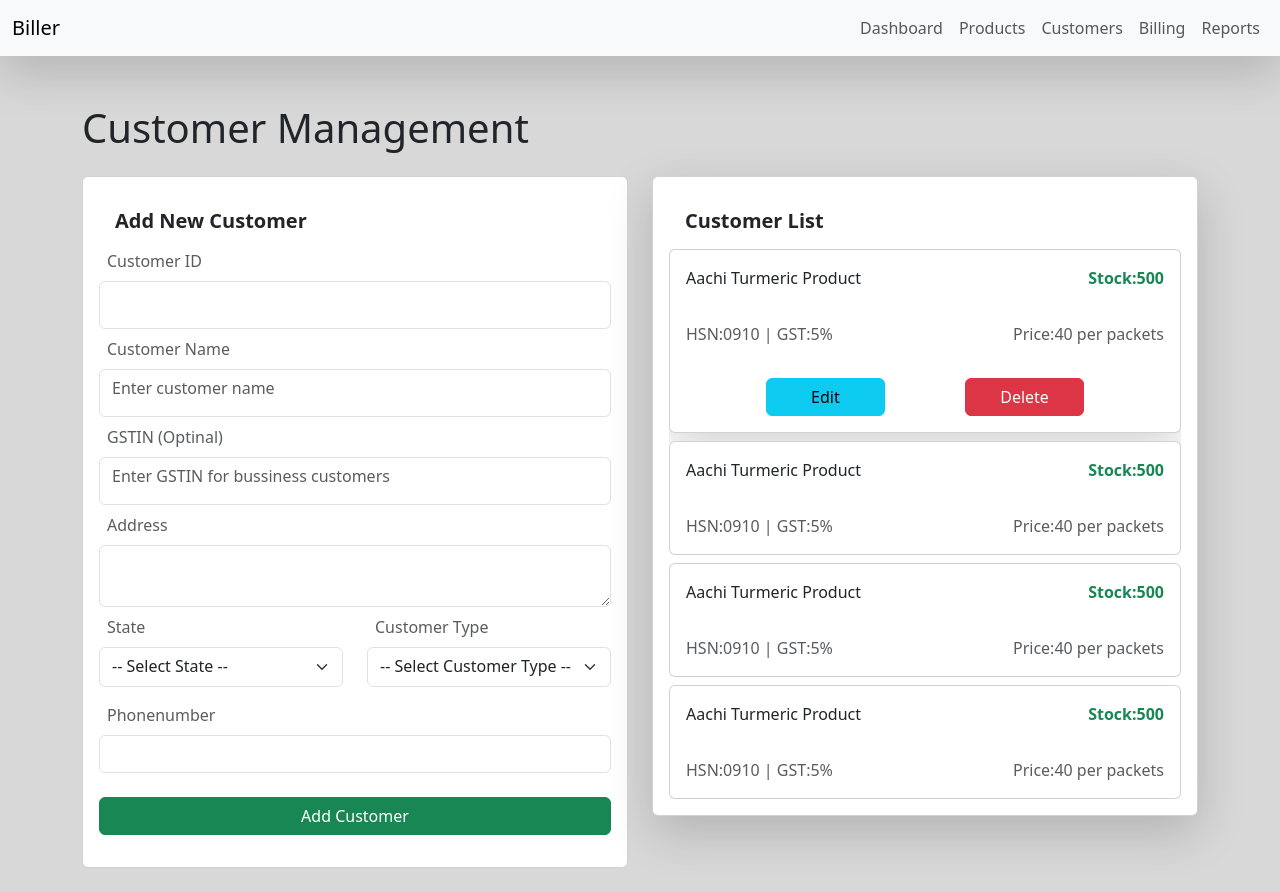
After one commit to pdr-14/Project_Invoice, a Django app: page /addcustomer/ in a window 1280 px wide. The commit adds this page. Run offline with Django 5.2, Linux system fonts and the light colour scheme; some libraries are stand-ins or nearby versions.

```diff
--- a/Invoice/Invoice/settings.py
+++ b/Invoice/Invoice/settings.py
@@ -118,6 +118,8 @@ USE_TZ = True
 STATIC_URL = '/static/'
 Media_URL = '/media/'
 STATICFILES_DIRS = [BASE_DIR / 'static',]
+LOGIN_URL='/Login/'
+
 # Default primary key field type
 # https://docs.djangoproject.com/en/5.2/ref/settings/#default-auto-field
 
--- /dev/null
+++ b/Invoice/biller/templates/addcustomer.html
@@ -0,0 +1,125 @@
+{% extends "layout.html" %}
+{% load static %}
+   <style>
+     .productlist{
+        overflow: auto;
+     }
+   </style>
+{% block title %}Add Customer{% endblock%}
+ {% block content %}
+
+        <div class="container mt-5">
+            <h1 class="mb-4">Customer Management</h2>
+            <div class="row mb-2">
+                <div class="col-12 col-md-6 mb-3">
+                    <div class="card">
+                        <div class="card-body">
+                            <h5 class="card-title m-3 fw-bold">Add New Customer</h5>
+                            <form class="mt-3">
+                                <div class="mt-3 mb-3">
+                                    <label for="Customername" class="form-label mx-2 text-muted">Customer ID</label>
+                                    <input id="Customername" type="text" class="form-control pb-3" placeholder="" required>
+                                    <label for="Customername" class="form-label mx-2 mt-2 text-muted">Customer Name</label>
+                                    <input id="Customername" type="text" class="form-control pb-3" placeholder="Enter customer name" required>
+                                    <label for="GSTINtxt" class="form-label mx-2 mt-2 text-muted">GSTIN (Optinal)</label>
+                                    <input id="GSTINtxt" type="text" placeholder="Enter GSTIN for bussiness customers" class="form-control pb-3">
+                                    <label for="Customeraddress" class="form-label  mx-2 mt-2 text-muted">Address</label>
+                                    <textarea id="Customeraddress" class="form-control"></textarea>
+                                    <div class="row">
+                                        <div class="col-sm-10 col-md-6 mt-2">
+                                                <label for="Stock_qty" class="form-label mx-2 text-muted">State</label>
+                                                <select class="form-select pb-2">
+                                                    <option value="">-- Select State --</option>
+                                                    <option value="Andhra Pradesh">Andhra Pradesh</option>
+                                                    <option value="Arunachal Pradesh">Arunachal Pradesh</option>
+                                                    <option value="Assam">Assam</option>
+                                                    <option value="Bihar">Bihar</option>
+                                                    <option value="Chhattisgarh">Chhattisgarh</option>
+                                                    <option value="Goa">Goa</option>
+                                                    <option value="Gujarat">Gujarat</option>
+                                                    <option value="Haryana">Haryana</option>
+                                                    <option value="Himachal Pradesh">Himachal Pradesh</option>
+                                                    <option value="Jharkhand">Jharkhand</option>
+                                                    <option value="Karnataka">Karnataka</option>
+                                                    <option value="Kerala">Kerala</option>
+                                                    <option value="Madhya Pradesh">Madhya Pradesh</option>
+                                                    <option value="Maharashtra">Maharashtra</option>
+                                                    <option value="Manipur">Manipur</option>
+                                                    <option value="Meghalaya">Meghalaya</option>
+                                                    <option value="Mizoram">Mizoram</option>
+                                                    <option value="Nagaland">Nagaland</option>
+                                                    <option value="Odisha">Odisha</option>
+                                                    <option value="Punjab">Punjab</option>
+                                                    <option value="Rajasthan">Rajasthan</option>
+                                                    <option value="Sikkim">Sikkim</option>
+                                                    <option value="Tamil Nadu">Tamil Nadu</option>
+                                                    <option value="Telangana">Telangana</option>
+                                                    <option value="Tripura">Tripura</option>
+                                                     <option value="Uttar Pradesh">Uttar Pradesh</option>
+                                                    <option value="Uttarakhand">Uttarakhand</option>
+                                                    <option value="West Bengal">West Bengal</option>
+                                                </select>
+                                        </div>
+                                        <div class="col-sm-10 col-md-6 mt-2">
+                                            <label class="from-label mx-2 text-muted">Customer Type</label>
+                                                <select class="form-select mt-2 pb-2">
+                                                    <option value="">-- Select Customer Type --</option>
+                                                    <option value="dealer">Dealer</option>
+                                                    <option value="retail">Retail</option>
+                                                </select>
+                                        </div>
+                                    </div>
+                                    <label for="Customerphone" class="form-label mx-2 mt-3 text-muted">Phonenumber</label>
+                                    <input id="Customerphone" type="text" class="form-control  mb-3 ">
+                                    <button id="addbtn" class="btn btn-success w-100 mt-2 ">Add Customer</button>
+                                </div>
+
+                            </form>
+                        </div>
+                    </div>
+                 </div>
+
+                 <div class="col-12 col-md-6 mb-3">
+                    <div class="card shadow-lg">
+                        <div class="card-body">
+                            <h5 class="card-title fw-bold m-3">Customer List</h5>
+                            <div class="productlist h-25" style=" overflow: auto;">
+                                        <div class="card shadow-lg">
+                                            <div><label class="float-start p-3 fw-medium">Aachi Turmeric Product</label> <label class="fw-bold text-success float-end p-3">Stock:500</label></div>
+                                            <div class="p-3">
+                                            <label class="text-muted float-sm-start float-md-start">HSN:0910 | GST:5%</label>
+                                            <label class="text-muted float-sm-start float-md-end">Price:40 per packets</label>
+                                            </div>
+                                            <div class="m-3 d-flex justify-content-evenly"><button class="btn btn-info w-25">Edit</button> <button class="btn btn-danger w-25">Delete</button></div>
+                                        </div>
+                                        <!-- two  -->
+                                         <div class="card mt-2">
+                                            <div><label class="float-start p-3 fw-medium">Aachi Turmeric Product</label> <label class="fw-bold text-success float-end p-3">Stock:500</label></div>
+                                            <div class="p-3">
+                                            <label class="text-muted float-start">HSN:0910 | GST:5%</label>
+                                            <label class="text-muted float-end">Price:40 per packets</label>
+                                            </div>
+                                        </div>
+                                        <!-- three -->
+                                         <div class="card mt-2">
+                                            <div><label class="float-start p-3 fw-medium">Aachi Turmeric Product</label> <label class="fw-bold text-success float-end p-3">Stock:500</label></div>
+                                            <div class="p-3">
+                                            <label class="text-muted float-start">HSN:0910 | GST:5%</label>
+                                            <label class="text-muted float-end">Price:40 per packets</label>
+                                            </div>
+                                        </div>
+                                        <!-- four -->
+                                         <div class="card mt-2">
+                                            <div><label class="float-start p-3 fw-medium">Aachi Turmeric Product</label> <label class="fw-bold text-success float-end p-3">Stock:500</label></div>
+                                            <div class="p-3">
+                                            <label class="text-muted float-start">HSN:0910 | GST:5%</label>
+                                            <label class="text-muted float-end">Price:40 per packets</label>
+                                            </div>
+                                        </div>
+                            </div>
+                        </div>
+                    </div>
+                </div>
+            </div>
+        </div>
+{% endblock%}
--- a/Invoice/biller/templates/addproduct/productcard.html
+++ b/Invoice/biller/templates/addproduct/productcard.html
@@ -13,8 +13,8 @@
                 <label class="text-muted float-sm-start float-md-end">Price:{{product.price}} per {{product.unit}}</label>
              </div>
             <div class="d-flex justify-content-evenly mb-3">
-                    <button class="btn btn-success w-25">View</button>
-                    <button class="btn btn-info w-25"><img width="20" height="20" src="https://img.icons8.com/color/48/pencil--v1.png" alt="pencil--v1"/>   Edit</button>
+                    <button class="btn btn-success w-25" data-name="{{product.name}}">View</button>
+                    <button class="btn btn-info w-25" data-name="{{product.name}}" ><img width="20" height="20" src="https://img.icons8.com/color/48/pencil--v1.png" alt="pencil--v1"/>   Edit</button>
                     <button class="btn btn-danger w-25" data-name="{{product.name}}">Delete</button>
             </div>
         </div>
--- a/Invoice/biller/templates/layout.html
+++ b/Invoice/biller/templates/layout.html
@@ -30,7 +30,7 @@
                             <a class="nav-link" href="{% url "Add Product" %}">Products</a>
                         </li>
                         <li class="nav-item">
-                            <a class="nav-link" href="#">Customers</a>
+                            <a class="nav-link" href="{% url "Add Customer" %}">Customers</a>
                         </li>
                         <li class="nav-item">
                             <a class="nav-link" href="#">Billing</a>
--- a/Invoice/biller/urls.py
+++ b/Invoice/biller/urls.py
@@ -5,6 +5,8 @@ urlpatterns = [
     path('dashboard/', views.dashboard, name='Dashboard'),
     path('addproduct/',views.addproduct,name="Add Product"),
     path('deleteproduct/',views.deleteproduct,name="Delete Product"),
-
+    path('addcustomer/',views.addcustomer,name="Add Customer"),
+    path('editproduct/',views.editproduct,name="Edit Product"),
+    path('Login/',views.login,name="Login")
     # Add more URL patterns as needed
 ]
--- a/Invoice/biller/views.py
+++ b/Invoice/biller/views.py
@@ -2,38 +2,48 @@ from django.shortcuts import render
 from django.http import HttpResponse, JsonResponse
 from django.shortcuts import render,redirect
 from django.contrib import messages
+from django.contrib.auth.decorators import login_required
 from django.views.decorators.http import require_http_methods
 from django.views.decorators.csrf import csrf_exempt
-from .models import Product
+from .models import Product,productloggin
 from django.template.loader import render_to_string
+import datetime
+
+
 # Create your views here.
+def login(request):
+    return render(request,"login.html")
 def home(request):
     return HttpResponse("Hello Word")
+@login_required
 def dashboard(request):
     customer=150
     sales=200
     products=100
-    return render(request,'dashboard.html',{'customer':customer, 'sales':sales, 'products':products})
+    return render(request,'dashboard.html',{'css/bootstrap.min.css" rel="stylesheet" integrity=ustomer':customer, 'sales':sales, 'products':products})
 @require_http_methods(["GET", "POST"])
 def addproduct(request):
     if request.method == 'POST':
+        print("In the Add Product Post")
         name=request.POST.get('name')
         piece=request.POST.get('pieces_in_packets', 0)
         if(piece == ''):
             piece = 0
+        #checking product is present or not
         if Product.objects.filter(name=name).exists():
             product_details = Product.objects.all()
             cardview=render_to_string('addproduct/productcard.html', {'productlist': product_details})
             return JsonResponse({"status": "error", "message": f"Given Product {name} already exists!","html": cardview})
         else:
             Product.objects.create(
-                 name=name,
+                name=name,
                 hsn=request.POST.get('hsn'),
                 gst=request.POST.get('gst'),
                 price=request.POST.get('price'),
                 stock=request.POST.get('stock'),
                 unit=request.POST.get('unit'),
-                 pieces_in_packets=float(request.POST.get('stock'))*float(piece)  # Default to 0 if not provided
+                each_piece_in_packets=float(piece),
+                pieces_in_packets=float(request.POST.get('stock'))*float(piece)  # Default to 0 if not provided
             )
             product_details = Product.objects.all()
             cardview=render_to_string('addproduct/productcard.html', {'productlist': product_details})
@@ -42,10 +52,12 @@ def addproduct(request):
     else:
         product_details=Product.objects.all()
         return render(request,'addproduct.html',{"productlist":product_details})
+
 @require_http_methods(["GET", "POST"])
 def deleteproduct(request):
     if request.method == 'POST':
         product_id = request.POST.get('name')
+        product_id
         try:
             product = Product.objects.get(name=product_id)
             product.delete()
@@ -64,3 +76,50 @@ def deleteproduct(request):
     else:
         product_details=Product.objects.all()
         return render(request,'addproduct.html',{"productlist":product_details})
+@require_http_methods(["GET", "POST"])
+def editproduct(request):
+    if request.method=="GET":
+        name=request.GET.get('name')
+        if name==None:
+            product_details=Product.objects.all()
+            return render(request,'addproduct.html',{"productlist":product_details})
+        else:
+            product=Product.objects.get(name=name)
+            product_details ={
+            'name': product.name,
+            'hsn': product.hsn,
+            'gst': product.gst,
+            'price': product.price,
+            'stock': product.stock,
+            'unit': product.unit,
+            'each_piece_in_packets': product.each_piece_in_packets,
+            'pieces_in_packets': product.pieces_in_packets
+            }
+        return JsonResponse({"status":"success","product":product_details})
+    elif request.method=="POST":
+        name=request.POST.get('name')
+        if(Product.objects.filter(name=name).exists()):
+            piece=request.POST.get('pieces_in_packets', 0)
+            if(piece == ''):
+                piece = 0
+            product_update=Product.objects.get(name=name)
+            product_update.name=name
+            product_update.hsn=request.POST.get('hsn')
+            product_update.gst=request.POST.get('gst')
+            product_update.price=request.POST.get('price')
+            product_update.stock=request.POST.get('stock')
+            product_update.unit=request.POST.get('unit')
+            product_update.each_piece_in_packets=float(piece)
+            product_update.pieces_in_packets=float(request.POST.get('stock'))*float(piece)
+            product_update.save()
+            product_details=Product.objects.all()
+            cardview=render_to_string('addproduct/productcard.html', {'productlist': product_details})
+            return JsonResponse({"status":"success","message":f"Product {name} updated successfully","html":cardview})
+        else:
+            return JsonResponse({"status":"error","message":f"Product {name} is not found"})
+    else:
+        return JsonResponse({"status":"error","message":"Invalid request method."})
+
+@require_http_methods(["GET","POST"])
+def addcustomer(request):
+    return render(request,"addcustomer.html")
```
Also changed, not shown: Invoice/biller/models.py (+29 -1 lines), Invoice/biller/templates/addproduct.html (+64 -2 lines), Invoice/biller/templates/login.html (added, +34 -0 lines), Invoice/biller/migrations/0003_addproduct.py (added), Invoice/biller/migrations/0004_rename_addproduct_addcustomer.py (added), Invoice/biller/migrations/0005_productloggin.py (added), Invoice/biller/migrations/0006_alter_product_gst_alter_productloggin_gst.py (added), Invoice/biller/migrations/0007_productloggin_eacch_piece_in_packets.py (added), Invoice/biller/migrations/0008_rename_eacch_piece_in_packets_productloggin_each_piece_in_packets.py (added), Invoice/biller/migrations/0009_product_each_piece_in_packets.py (added), Invoice/db.sqlite3.
